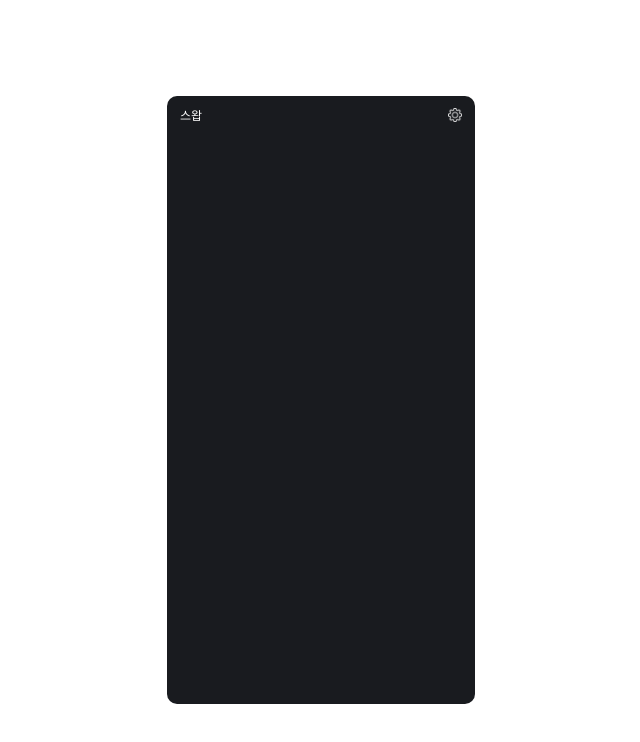
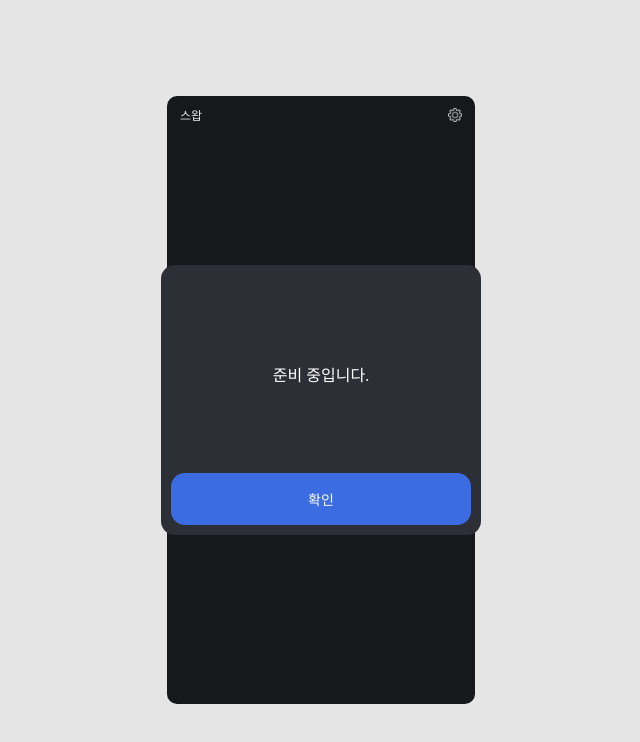
Before and after one commit to Bae0203/UniswapV2, a React (Create React App) app: page / in a window 1280 px wide. Shown: the top 742 px of the page, without its empty margins (319-959 px from the left). Built offline with nearby package versions, Linux system fonts and the light colour scheme.

Commit message:
fix : alert 수정 및 setting 버튼 연결

```diff
--- a/src/components/Alert/index.tsx
+++ b/src/components/Alert/index.tsx
@@ -3,15 +3,14 @@ import * as S from "./style";
 import Button from "../common/Button";
 
 interface IAlertProps {
-  label?: string;
   setActive: Dispatch<SetStateAction<boolean>>;
 }
 
-const Alert = ({ label, setActive }: IAlertProps) => {
+const Alert = ({ setActive }: IAlertProps) => {
   return (
     <S.AlertBackground>
       <S.AlertForm>
-        <S.Label>{label && label != "" ? label : "준비 중입니다."}</S.Label>
+        <S.Label> 준비 중입니다.</S.Label>
         <Button onClick={() => setActive(false)} isActive>
           확인
         </Button>
--- a/src/pages/Main/index.tsx
+++ b/src/pages/Main/index.tsx
@@ -1,14 +1,20 @@
-import React from "react";
+import React, { useState } from "react";
+import Alert from "../../components/Alert";
 import * as S from "./style";
 
 const Main = () => {
+  const [activeAlert, setActiveAlert] = useState<boolean>(true);
+
   return (
-    <S.MainForm>
-      <S.Head>
-        <S.Title>스왑</S.Title>
-        <S.SettingBtn />
-      </S.Head>
-    </S.MainForm>
+    <>
+      {activeAlert && <Alert setActive={setActiveAlert} />}
+      <S.MainForm>
+        <S.Head>
+          <S.Title>스왑</S.Title>
+          <S.SettingBtn onClick={() => setActiveAlert(true)} />
+        </S.Head>
+      </S.MainForm>
+    </>
   );
 };
 
```
